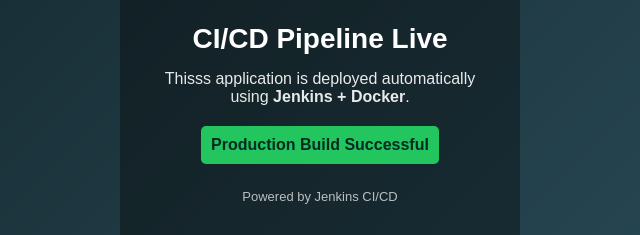
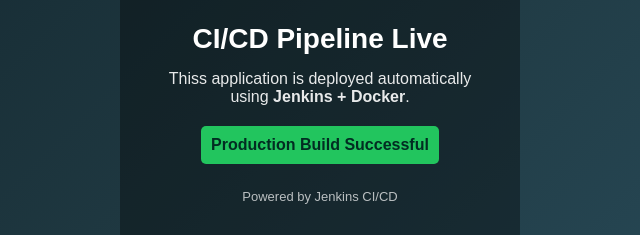
Before and after one commit to Kishankharvi/dockertl, a plain HTML site: page public/index.html in a window 1280 px wide. Shown: the part 287-522 px from the top of the page, 320-960 px from the left. Drawn offline with Linux system fonts and the light colour scheme.

Commit message:
everything works now

```diff
--- a/public/index.html
+++ b/public/index.html
@@ -10,7 +10,7 @@
   <div class="container">
     <h1> CI/CD Pipeline Live</h1>
     <p>
-      Thisss application is deployed automatically using
+      Thiss application is deployed automatically using
       <strong>Jenkins + Docker</strong>.
     </p>
 
```
